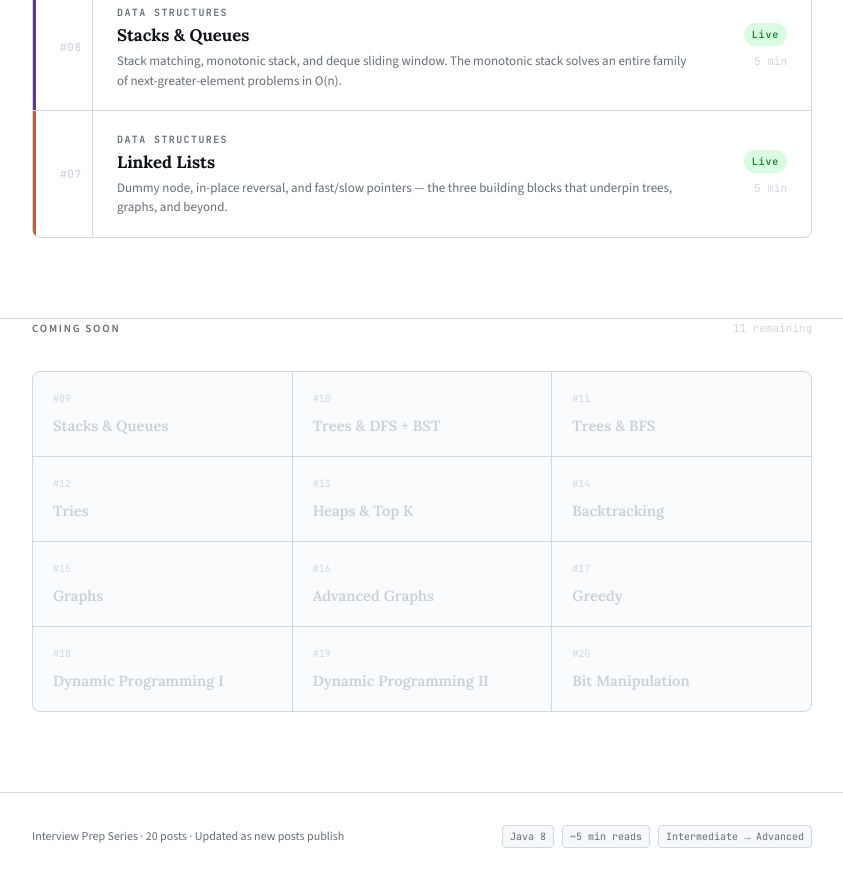
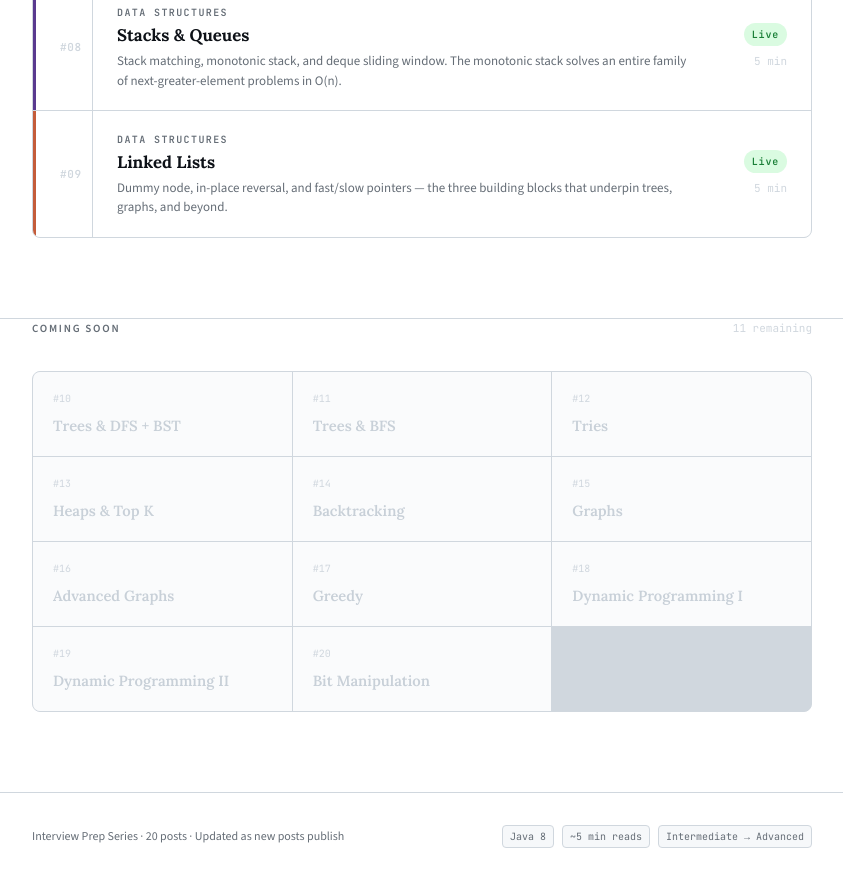
Before and after one commit to shakyatsuman/interview-prep-blog, a plain HTML site: page index.html in a window 1280 px wide. Shown: the part 1486-2366 px from the top of the page, without its empty margins (218-1061 px from the left). Drawn offline with nearby package versions, Linux system fonts and the light colour scheme.

Commit message:
Update index.html

```diff
--- a/index.html
+++ b/index.html
@@ -488,7 +488,7 @@
       </a>
 
       <a class="post-card accent-9" href="post-09-linked-lists.html">
-        <span class="post-num">#07</span>
+        <span class="post-num">#09</span>
         <div class="post-body">
           <div class="post-topic">Data Structures</div>
           <div class="post-title">Linked Lists</div>
@@ -513,7 +513,6 @@
     </div>
 
     <div class="coming-grid">
-            <div class="coming-card"><div class="coming-num">#09</div><div class="coming-title">Stacks & Queues</div></div>
       <div class="coming-card"><div class="coming-num">#10</div><div class="coming-title">Trees & DFS + BST</div></div>
       <div class="coming-card"><div class="coming-num">#11</div><div class="coming-title">Trees & BFS</div></div>
       <div class="coming-card"><div class="coming-num">#12</div><div class="coming-title">Tries</div></div>
```
